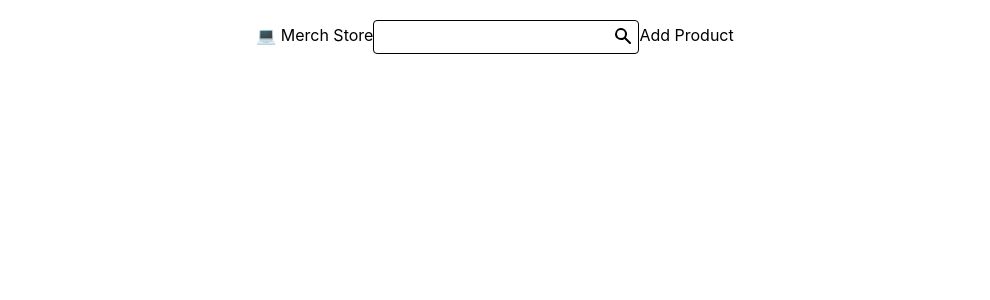
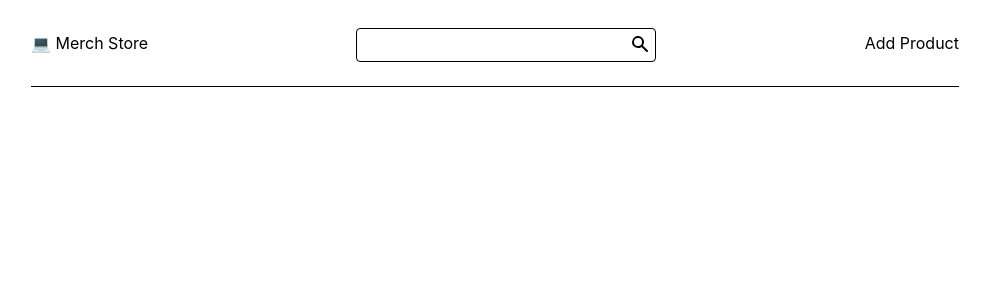
Before and after one commit to Aivazov/react-product-test-spa-sf, a React (Create React App) app: page / in a window 1280 px wide. Shown: the top 300 px of the page, without its empty margins (145-1135 px from the left). Built offline with nearby package versions, Linux system fonts and the light colour scheme.

Commit message:
working on header

```diff
--- a/src/components/Header.jsx
+++ b/src/components/Header.jsx
@@ -6,8 +6,8 @@ import Searchbox from './Searchbox';
 
 export default function Header() {
   return (
-    <div>
-      <header className='flex items-center justify-center'>
+    <div className="max-w-[960px] mx-auto my-0 px-4 py-0">
+      <header className="flex items-center justify-between gap-3 py-2 mb-4 border-b border-black">
         <p>
           <span role="img" aria-label="computer icon">
             💻
@@ -16,8 +16,10 @@ export default function Header() {
         </p>
         <nav className="flex flex-row justify-center items-center">
           <Searchbox />
-          <Link to="/products" className=''>Add Product</Link>
         </nav>
+        <Link to="/products" className="">
+          Add Product
+        </Link>
       </header>
       <Suspense fallback={<div>Loading page...</div>}>
         <Outlet />
--- a/src/components/Searchbox.jsx
+++ b/src/components/Searchbox.jsx
@@ -3,9 +3,12 @@ import { HiSearch } from 'react-icons/hi';
 
 export default function Searchbox() {
   return (
-    <div className="flex justify-center items-center relative mb-4 uppercase">
+    <div className="flex justify-center items-center relative mb-4 uppercase mx-6">
       <HiSearch className="w-5 h-5 absolute right-[6px] top-[26px]" />
-      <input type="text" className="px-2 mt-5 pb-2 rounded-[4px] border border-black" />
+      <input
+        type="text"
+        className="min-w-[300px] px-2 mt-5 pb-2 rounded-[4px] border border-black"
+      />
     </div>
   );
 }
```
